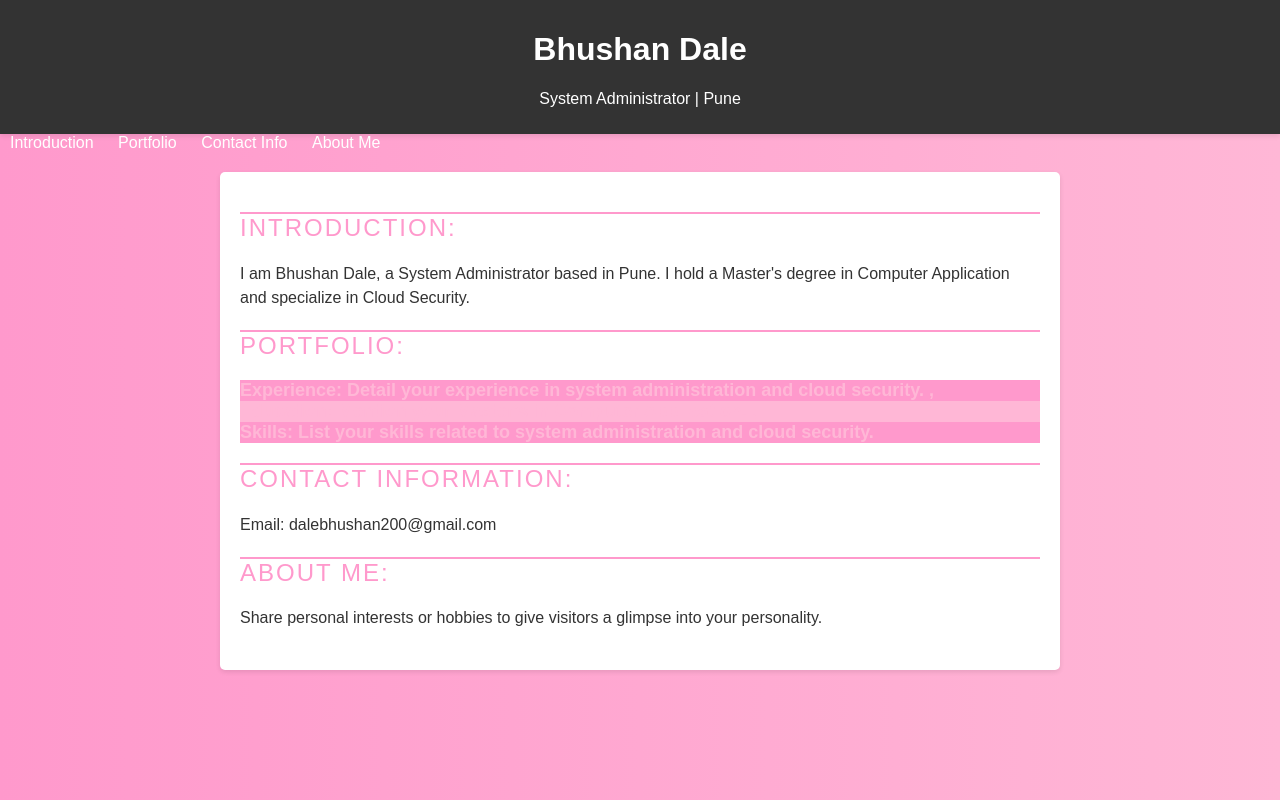
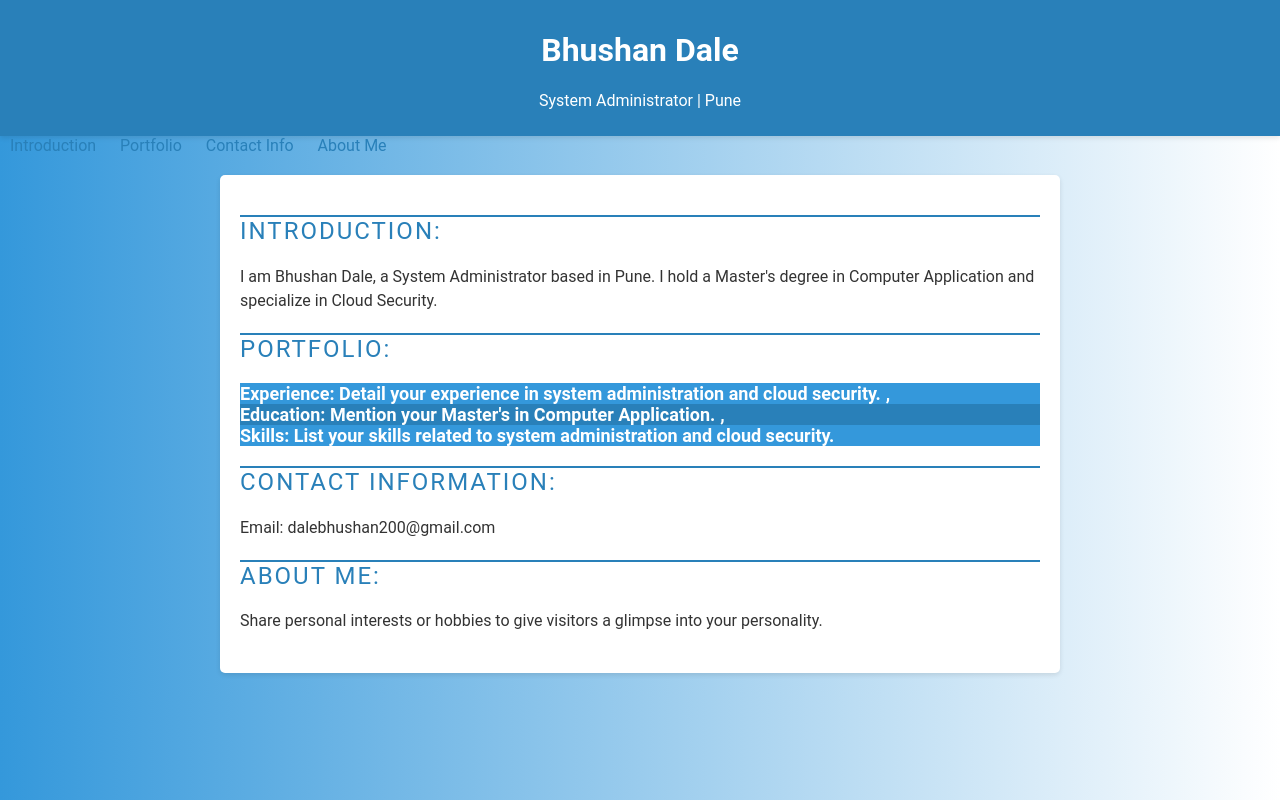
Before and after one commit to dalebhushan/website, a plain HTML site: page index.html in a window 1280 px wide. Drawn offline with Linux system fonts and the light colour scheme.

Commit message:
Update styles.css

```diff
--- a/styles.css
+++ b/styles.css
@@ -1,26 +1,31 @@
 body {
-    font-family: Arial, sans-serif;
+    font-family: 'Roboto', sans-serif;
     margin: 0;
     padding: 0;
-    background-image: linear-gradient(to right, #ff99cc, #ffb7d6);
+    background-image: linear-gradient(to right, #3498db, #ffffff);
+    color: #333;
 }
+
 header {
-    background-color: #333;
+    background-color: #2980b9;
     color: #fff;
     text-align: center;
     padding: 10px 0;
     box-shadow: 0 2px 5px rgba(0, 0, 0, 0.1);
 }
+
 #menu a {
-    color: white;
+    color: #2980b9;
     text-decoration: none;
     padding: 10px;
     transition: all 0.5s ease;
 }
+
 #menu a:hover {
     transform: scale(1.1);
     box-shadow: 0 0 5px rgba(0, 0, 0, 0.5);
 }
+
 .container {
     max-width: 800px;
     margin: 20px auto;
@@ -29,76 +34,54 @@ header {
     border-radius: 5px;
     box-shadow: 0 2px 5px rgba(0, 0, 0, 0.1);
 }
+
 .container > * {
     margin-bottom: 20px;
 }
+
 .container h2 {
     font-weight: normal;
     letter-spacing: 2px;
     text-transform: uppercase;
-    color: #ff99cc;
+    color: #2980b9;
 }
+
 .container h2::before {
     content: '';
     width: 100%;
     height: 2px;
-    background-color: #ff99cc;
+    background-color: #2980b9;
     display: block;
     margin-top: 10px;
 }
+
 .container p {
     line-height: 1.5;
     font-size: 16px;
-    color: #333;
 }
+
 .container ul {
-    list-style: none;
-    padding: 0;
-    margin: 0;
+    list-style-type: none;
+    padding-left: 0;
 }
+
 .container ul li {
-    font-size: 18px;
-    font-weight: bold;
-    color: #ffb7d6;
-    transition: all 0.5s ease;
+   font-size :18px;
+   font-weight :bold;
+   color :#3498db;
 }
+
 .container ul li:nth-child(odd) {
-    background-color: #ff99cc;
+   background-color:#3498db;
+   color:white;
 }
+
 .container ul li:nth-child(even) {
-    background-color: #ffb7d6;
+   background-color:#2980b9;
+   color:white;
 }
+
 .container ul li:not(:last-child):after {
-    content: ',';
-    margin-left: 5px;
+   content:',';
+   margin-left :5px;
 }
-.container ul li:first-of-type {
-    margin-top: 0;
-}
-.container ul li:last-of-type {
-    margin-bottom: 0;
-}
-.container ul li:hover {
-    transform: translateY(-5px);
-    box-shadow: 0 0 5px rgba(0, 0, 0, 0.5);
-}
-.container ul li.active {
-    transform: translateY(5px);
-    box-shadow: 0 0 5px rgba(0, 0, 0, 0.5);
-}
-.container ul li.active::before {
-    content: '';
-    width: 100%;
-    height: 2px;
-    background-color: #ff99cc;
-    display: block;
-    margin-top: 10px;
-}
-.container ul li.active span {
-    color: #ff99cc;
-}
-.container ul li.active span:before {
-    content: '\2022';
-    margin-right: 5px;
-    color: #ff99cc;
-}
```
